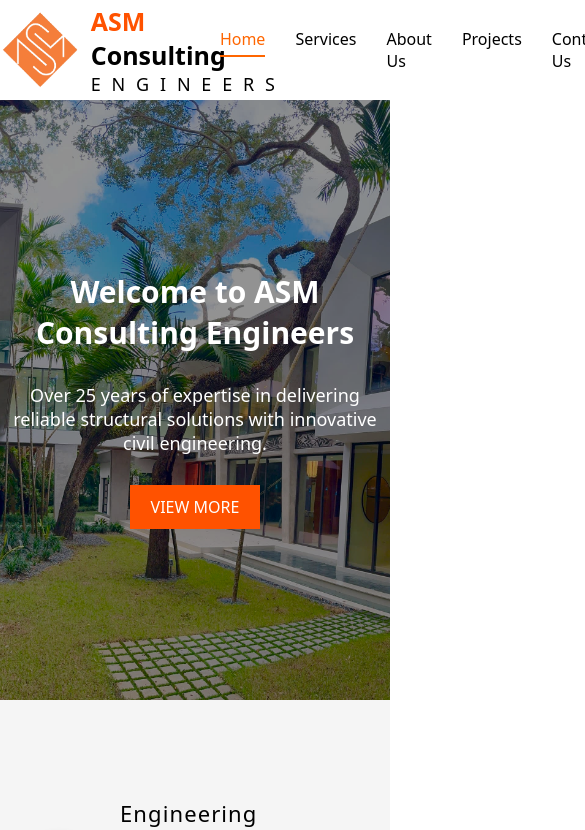
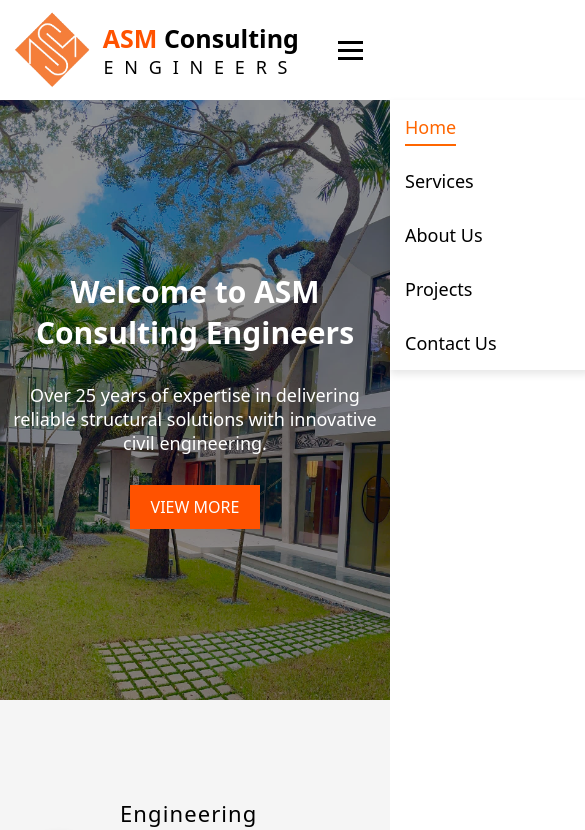
Before and after one commit to Yoryoboy/asm-website, a React (Vite) app: page / in a window 390 px wide. Shown: the top 830 px of the page, 585 px wide, since content can reach past the window. Built offline with nearby package versions, Linux system fonts and the light colour scheme.

Commit message:
Implement responsive burger menu in Navbar; add toggle functionality and update styles for better mobile experience

```diff
--- a/src/components/Navbar.jsx
+++ b/src/components/Navbar.jsx
@@ -1,40 +1,73 @@
 import { NavLink } from "react-router-dom";
 import styles from "./Navbar.module.css";
 import Logo from "./Logo";
+import { useState } from "react";
 
-const Navbar = () => {
+function Navbar() {
+  const [isMenuOpen, setIsMenuOpen] = useState(false);
+
+  const toggleMenu = () => {
+    setIsMenuOpen((prev) => !prev);
+  };
+
   return (
     <nav className={styles.navbar}>
       <Logo />
-      <ul className={styles.navbarNav}>
+      <button
+        className={styles.burgerMenu}
+        onClick={toggleMenu}
+        aria-label="Toggle menu"
+      >
+        <div className={styles.burgerLine} />
+        <div className={styles.burgerLine} />
+        <div className={styles.burgerLine} />
+      </button>
+
+      <ul
+        className={`${styles.navbarNav} ${
+          isMenuOpen ? styles.navbarNavOpen : ""
+        }`}
+      >
         <li className={styles.navbarNavItem}>
-          <NavLink to="/" className={styles.navLink}>
+          <NavLink to="/" className={styles.navLink} onClick={toggleMenu}>
             Home
           </NavLink>
         </li>
         <li className={styles.navbarNavItem}>
-          <NavLink to="/services" className={styles.navLink}>
+          <NavLink
+            to="/services"
+            className={styles.navLink}
+            onClick={toggleMenu}
+          >
             Services
           </NavLink>
         </li>
         <li className={styles.navbarNavItem}>
-          <NavLink to="/about" className={styles.navLink}>
+          <NavLink to="/about" className={styles.navLink} onClick={toggleMenu}>
             About Us
           </NavLink>
         </li>
         <li className={styles.navbarNavItem}>
-          <NavLink to="/projects" className={styles.navLink}>
+          <NavLink
+            to="/projects"
+            className={styles.navLink}
+            onClick={toggleMenu}
+          >
             Projects
           </NavLink>
         </li>
         <li className={styles.navbarNavItem}>
-          <NavLink to="/contactus" className={styles.navLink}>
+          <NavLink
+            to="/contactus"
+            className={styles.navLink}
+            onClick={toggleMenu}
+          >
             Contact Us
           </NavLink>
         </li>
       </ul>
     </nav>
   );
-};
+}
 
 export default Navbar;
--- a/src/components/Navbar.module.css
+++ b/src/components/Navbar.module.css
@@ -24,11 +24,16 @@
 
 .navLink {
   text-decoration: none;
-  font-size: 16px;
+  font-size: 18px;
   color: #000;
   font-weight: 500;
   position: relative;
   padding: 5px 0;
+}
+
+.navLink:hover {
+  color: #ff5200;
+  transition: all 0.3s ease;
 }
 
 .navbar a:global(.active) {
@@ -44,3 +49,48 @@
   height: 2px;
   background-color: #ff6600;
 }
+
+/* Burger menu */
+.burgerMenu {
+  display: none;
+  flex-direction: column;
+  gap: 5px;
+  border: none;
+  background: none;
+  cursor: pointer;
+  padding: 15px;
+}
+
+.burgerLine {
+  width: 25px;
+  height: 3px;
+  background-color: #000;
+}
+
+/* Responsive Styles */
+@media (max-width: 1024px) {
+  .burgerMenu {
+    display: flex;
+  }
+
+  .navbarNav {
+    z-index: 30;
+    position: absolute;
+    top: 100px;
+    right: 0;
+    background-color: white;
+    flex-direction: column;
+    width: 200px;
+    transform: translateX(100%);
+    transition: transform 0.3s ease;
+    box-shadow: 0 4px 8px rgba(0, 0, 0, 0.1);
+  }
+
+  .navbarNavOpen {
+    transform: translateX(0);
+  }
+
+  .navbarNavItem {
+    margin: 15px;
+  }
+}
```
